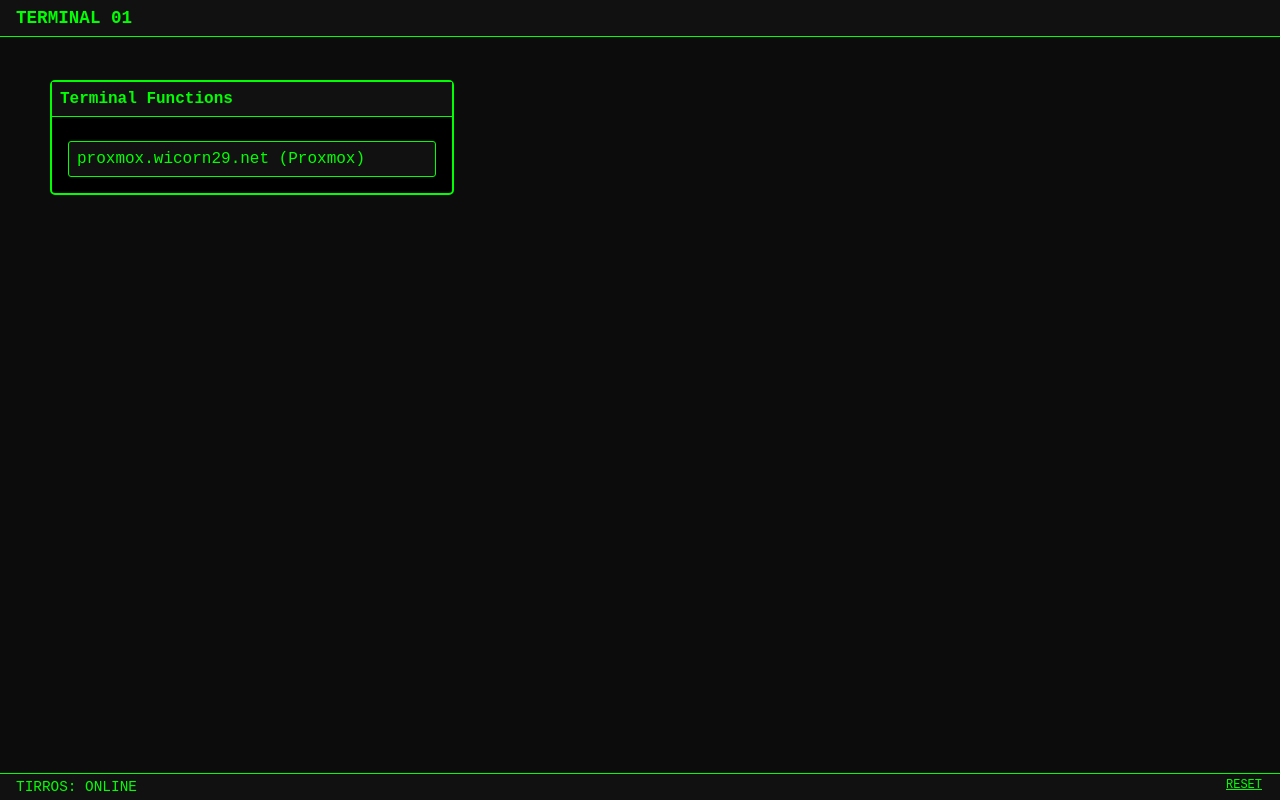
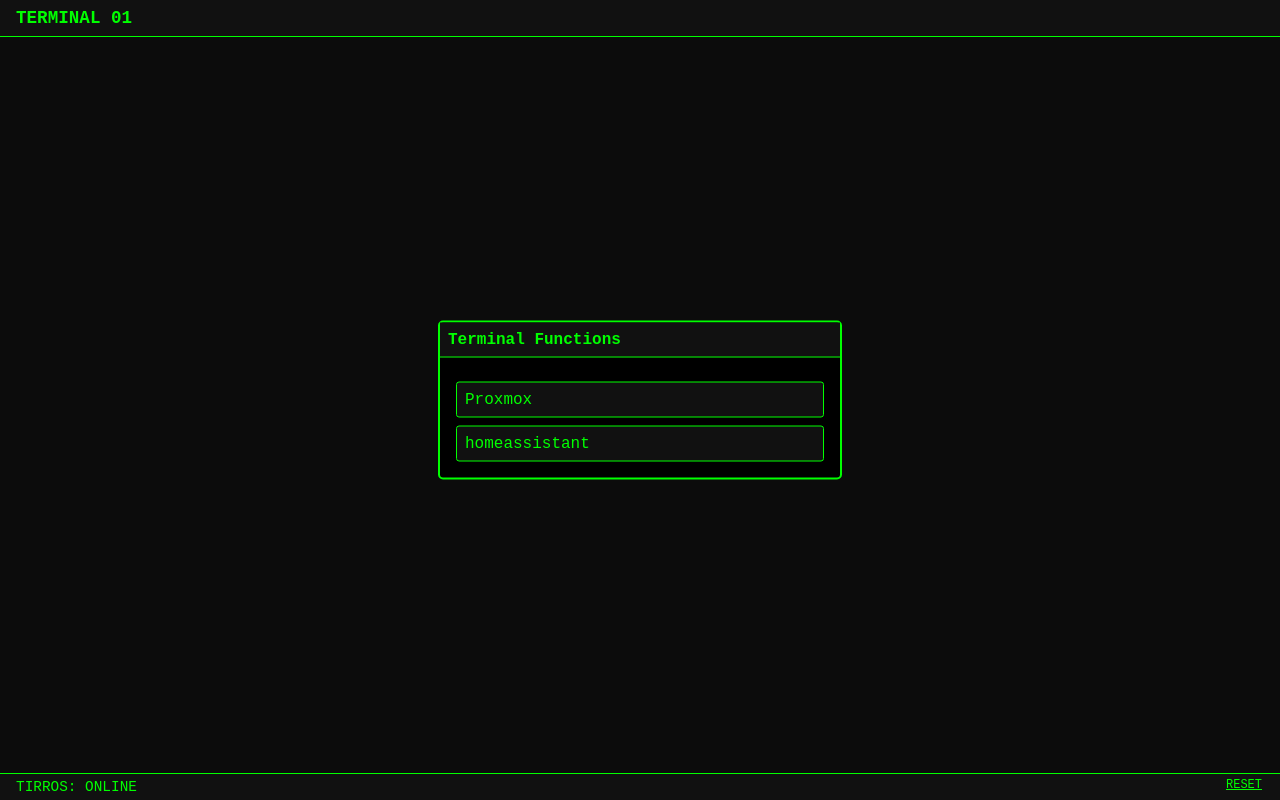
Before and after one commit to wicorn29/terminal, a plain HTML site: page index.html in a window 1280 px wide. Shown: the top 800 px of the page. Drawn offline with Linux system fonts and the light colour scheme.

Commit message:
Update index.html

```diff
--- a/index.html
+++ b/index.html
@@ -57,8 +57,9 @@
     #draggableWindow {
       width: 400px;
       position: absolute;
-      top: 80px;
-      left: 50px;
+      top: 50%; /* Centered */
+      left: 50%; /* Centered */
+      transform: translate(-50%, -50%); /* Centered */
       border: 2px solid #00ff00;
       background: #000;
       border-radius: 5px;
@@ -128,7 +129,8 @@
   <div id="draggableWindow">
     <div id="windowHeader">Terminal Functions</div>
     <div id="windowContent">
-      <button class="button" onclick="redirectWithFlash('https://proxmox.wicorn29.net')">proxmox.wicorn29.net (Proxmox)</button>
+      <button class="button" onclick="redirectWithFlash('https://proxmox.wicorn29.net')">Proxmox</button>
+      <button class="button" onclick="redirectWithFlash('http://homeassistant.local:8123')">homeassistant</button>
     </div>
   </div>
 
```
